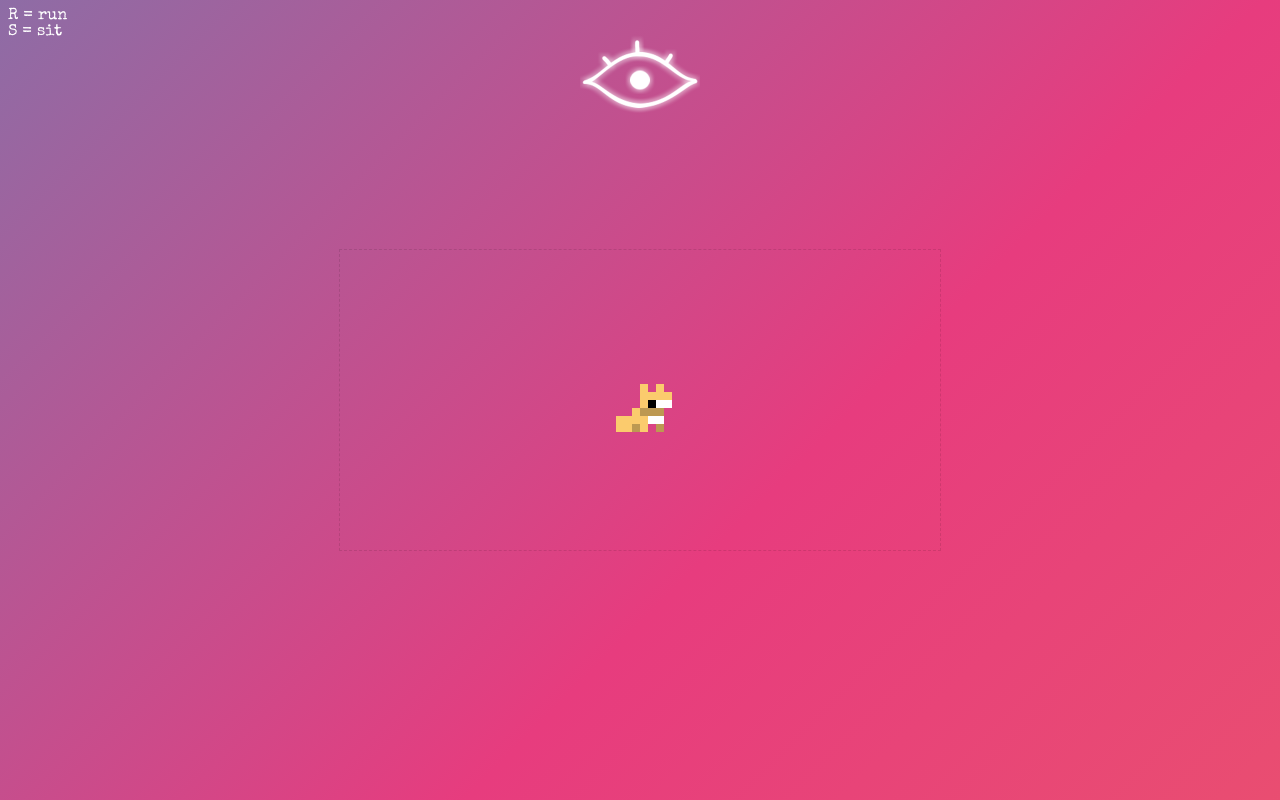
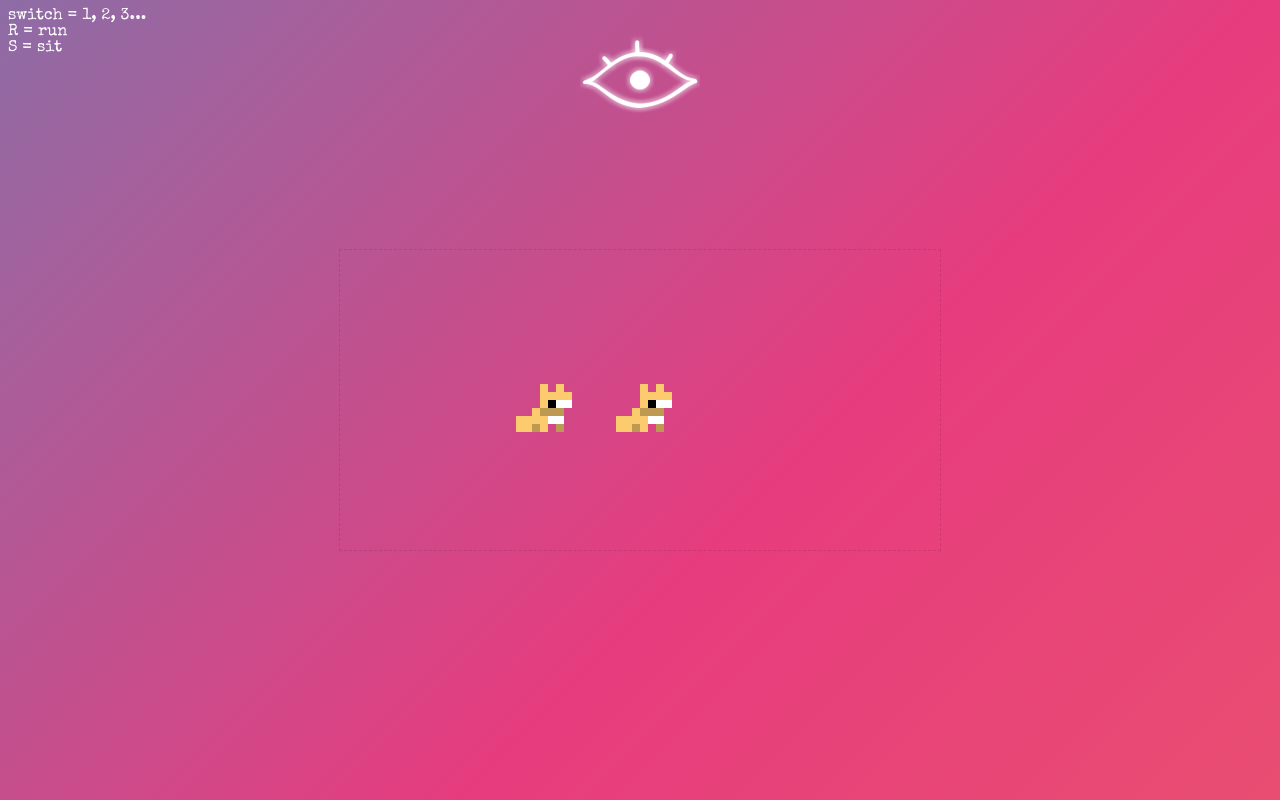
Before and after one commit to adhochero/eyeandsprite, a plain HTML site: page index.html in a window 1280 px wide. Drawn offline with nearby package versions, Linux system fonts and the light colour scheme.

Commit message:
sprite class

```diff
--- a/app.js
+++ b/app.js
@@ -65,12 +65,20 @@ let secondsPassed;
 let oldTimeStamp;
 let fps;
 
+let target;
+let puppy;
+let puppy2;
+
 window.onload = init;
 
 function init(){
     // Get a reference to the canvas
     canvas = document.getElementById('canvas');
     context = canvas.getContext('2d');
+
+    puppy = new AnimateSprite(document.getElementById("puppy"), 8, 200, 150, 5, 3, 3, 2, 12);
+    puppy2 = new AnimateSprite(document.getElementById("puppy"), 8, 300, 150, 5, 3, 3, 2, 12);
+    target = puppy;
 
     // Start the first frame request
     window.requestAnimationFrame(gameLoop);
@@ -101,67 +109,83 @@ function draw(){
     context.clearRect(0, 0, canvas.width, canvas.height);
 
     //draw below
-    drawSprite();
+    //drawSprite();
+    puppy.drawSprite(context);
+    puppy2.drawSprite(context);
 }
 
-// _______________ANIMATE SPRITE___________________
+// _______________SWITCH ANIMATIONS___________________
 
-//animate per row test
-const spriteSheet = document.getElementById("puppy");
-const scale = 8;
-const totalColumns = 5;
-const totalRows = 3;
+//change animation on key down
+document.onkeydown = function (e) {
+    if (e.key == "1"){
+        target = puppy;
+    }
+    if (e.key == "2"){
+        target = puppy2;
+    }
 
-let chosenRow = 3;
-let framesOnRow = 2;
-let currentFrame = 0;
+    if (e.key.toLowerCase() == "r"){
+        target.currentFrame = 0;
+        target.chosenRow = 2;
+        target.framesOnRow = 5;
+        target.frameInterval = 8;
+    }
+    if (e.key.toLowerCase() == "s"){
+        target.currentFrame = 0;
+        target.chosenRow = 3;
+        target.framesOnRow = 2;
+        target.frameInterval = 12;
+    }
+};
 
-let frameTimer = 0;
-let frameInterval = 12;
+// _______________ANIMATE SPRITE CLASS___________________
 
-function drawSprite(){
+class AnimateSprite{
+    constructor(spriteSheet, scale, x, y, totalColumns, totalRows, chosenRow, framesOnRow, frameInterval){
+        this.spriteSheet = spriteSheet;
+        this.scale = scale;
+        this.x = x;
+        this.y = y;
+        this.totalColumns = totalColumns;
+        this.totalRows = totalRows;
+
+        this.chosenRow = chosenRow;
+        this.framesOnRow = framesOnRow;
+        this.currentFrame = 0;
+
+        this.frameTimer = 0;
+        this.frameInterval = frameInterval;
+    }
+
+    drawSprite(context){
         //get frames size based on spritesheet
-    let sheetWidth = spriteSheet.naturalWidth;
-    let sheetHeigth = spriteSheet.naturalHeight;
-    let frameWidth = sheetWidth / totalColumns;
-    let frameHeight = sheetHeigth / totalRows;
+        let sheetWidth = this.spriteSheet.naturalWidth;
+        let sheetHeigth = this.spriteSheet.naturalHeight;
+        let frameWidth = sheetWidth / this.totalColumns;
+        let frameHeight = sheetHeigth / this.totalRows;
 
-    frameTimer++;
-    if(frameTimer > frameInterval){
-        frameTimer = 0;
+        this.frameTimer++;
+        if(this.frameTimer > this.frameInterval){
+            this.frameTimer = 0;
 
             //loop through frames on row
-        if(currentFrame < framesOnRow - 1) currentFrame++;
-        else currentFrame = 0;
+            if(this.currentFrame < this.framesOnRow - 1) this.currentFrame++;
+            else this.currentFrame = 0;
         }
 
         context.imageSmoothingEnabled = false;
-    context.clearRect(0, 0, canvas.width, canvas.height);
         context.drawImage(
-        spriteSheet, //img
-        currentFrame * frameWidth, //sx
-        (chosenRow - 1) * frameHeight, //sy
+            this.spriteSheet, //img
+            this.currentFrame * frameWidth, //sx
+            (this.chosenRow - 1) * frameHeight, //sy
             frameWidth, //swidth
             frameHeight, //sheight
-        300 - frameWidth * 0.5 * scale, //x
-        150 - frameHeight * 0.5 * scale, //y
-        frameWidth * scale, //width
-        frameHeight * scale //height
+            this.x - frameWidth * 0.5 * this.scale, //x
+            this.y - frameHeight * 0.5 * this.scale, //y
+            frameWidth * this.scale, //width
+            frameHeight * this.scale //height
         );
     }
 
-//change animation on key down
-document.onkeydown = function (e) {
-    if (e.key.toLowerCase() == "r"){
-        currentFrame = 0;
-        chosenRow = 2;
-        framesOnRow = 5;
-        frameInterval = 8;
 }
-    if (e.key.toLowerCase() == "s"){
-        currentFrame = 0;
-        chosenRow = 3;
-        framesOnRow = 2;
-        frameInterval = 12;
-    }
-};
--- a/index.html
+++ b/index.html
@@ -11,7 +11,7 @@
 <body>
     <div class="background"></div>
 
-    <p>R = run <br>S = sit</p>
+    <p>switch = 1, 2, 3...<br>R = run<br>S = sit</p>
 
     <figure class="eye__container">
         <img id="base__eyes-open" src="./assets/eye_open.png">
```
Lines whose indentation alone changed are shown as unchanged.
